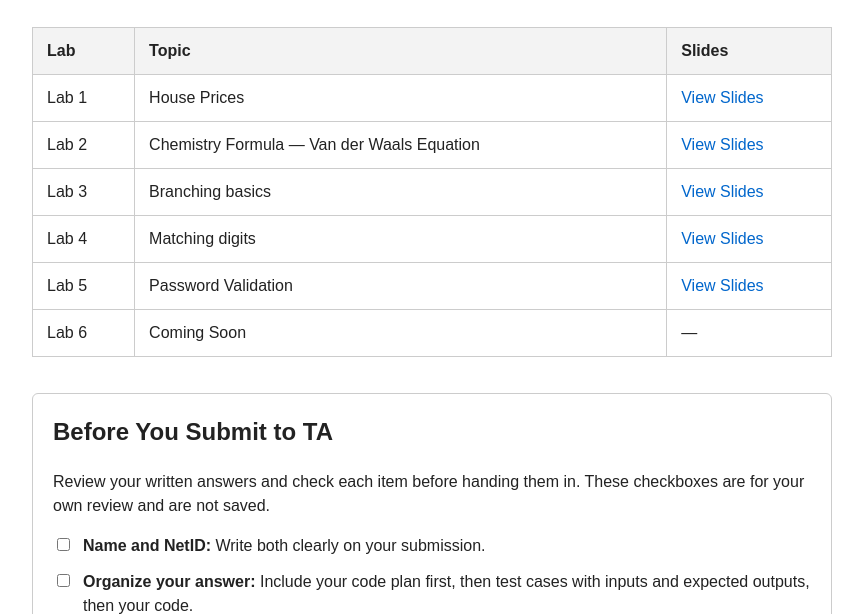
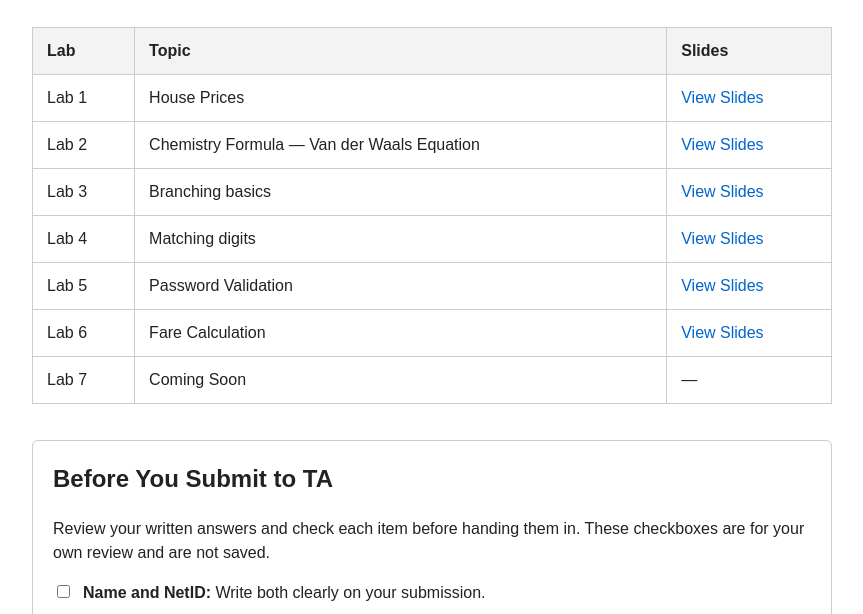
Before and after one commit to bmsohwinc/bmsohwinc.github.io, a plain HTML site: page TA/CS010A/F26/index.html in a window 1280 px wide. Shown: the part 113-727 px from the top of the page, without its empty margins (208-1071 px from the left). Drawn offline with Linux system fonts and the light colour scheme.

Commit message:
Add Lab 6 Fare Calculation link to index.html

```diff
--- a/TA/CS010A/F26/index.html
+++ b/TA/CS010A/F26/index.html
@@ -151,6 +151,14 @@
 
         <tr>
             <td>Lab 6</td>
+            <td>Fare Calculation</td>
+            <td>
+                <a href="lab6_slides.pdf" target="_blank">View Slides</a>
+            </td>
+        </tr>
+
+        <tr>
+            <td>Lab 7</td>
             <td>Coming Soon</td>
             <td>—</td>
         </tr>
```
